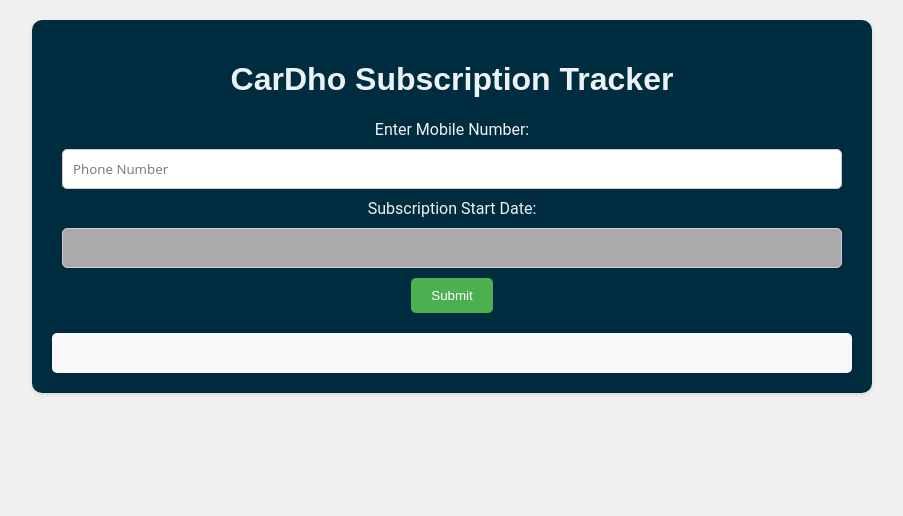
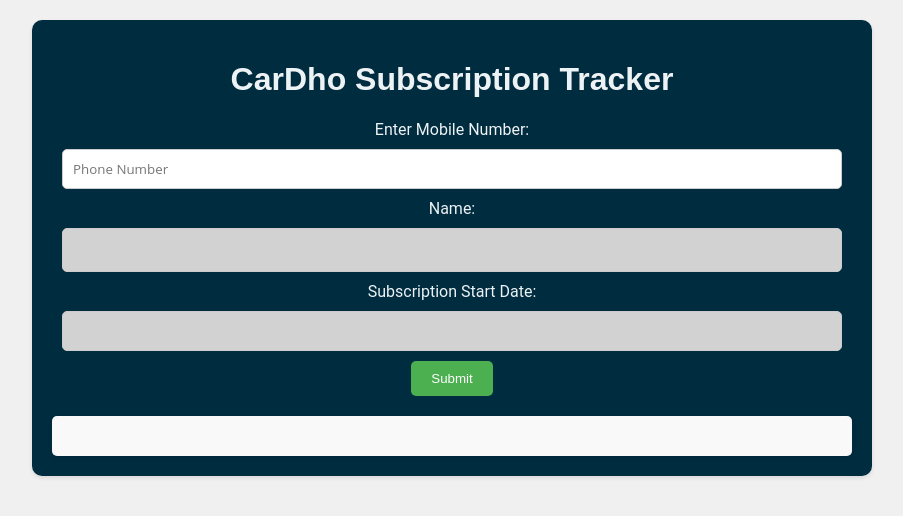
Before and after one commit to cardhoservices/ServiceDetails, a React (Vite) app in the folder client/: page / in a window 1280 px wide. Shown: the top 516 px of the page, without its empty margins (188-1091 px from the left). Built offline with nearby package versions, Linux system fonts and the light colour scheme; no server answers; the HTML template or start-up script is replaced by a standard one.

Commit message:
show name on form

```diff
--- a/client/src/App.jsx
+++ b/client/src/App.jsx
@@ -73,6 +73,15 @@
                     onChange={(e) => setPhone(e.target.value)}
                     required
                 />
+                <label htmlFor="name">Name:</label>
+                <input
+                    type="text"
+                    id="name"
+                    name="name"
+                    disabled
+                    defaultValue={finaldata.Name || ''}
+                    required
+                />
                 <label htmlFor="start-date">Subscription Start Date:</label>
                 <input
                     type="text"
--- a/client/src/style.css
+++ b/client/src/style.css
@@ -85,8 +85,14 @@
   color: #333;
 }
 
-input[type="text"][disabled]{
-  background-color: #aaaaaa;
+input[type="text"][name="name"][disabled]{
+  background-color: #d2d2d2;
+  font-size: 1rem;
+  font-weight: bold;
+}
+input[type="text"][name="start-date"][disabled]{
+  background-color: #d2d2d2;
+  font-weight: bold;
 }
 
 @media screen and (max-width: 600px) {
```
